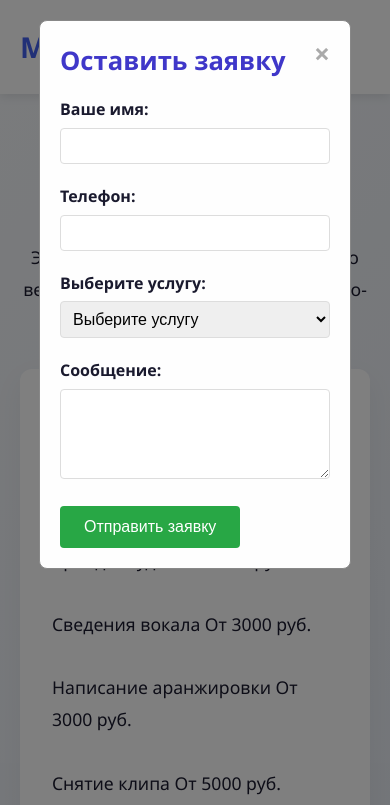
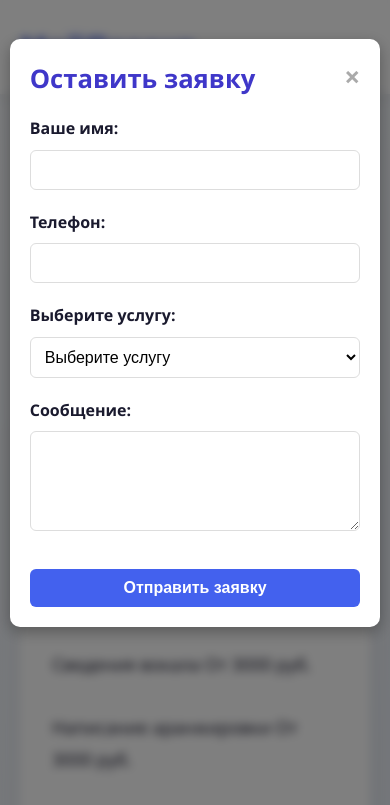
Before and after one commit to Nyctophilia-alt/rtr, a website: page index.html in a window 390 px wide. Both pictures are taken after a click on the button "Оставить заявку". Shown: the top 805 px of the page. Drawn offline with Linux system fonts and the light colour scheme.

Commit message:
Refactor index.css for improved styling and responsiveness. Updated button colors to use CSS variables, enhanced modal and form styles, and added media queries for better mobile support.

```diff
--- a/index.css
+++ b/index.css
@@ -215,10 +215,12 @@ footer {
 .application-button-container {
     text-align: center;
     padding: 20px 0;
+    margin: 20px auto;
+    max-width: 1200px;
 }
 
 .application-button {
-    background-color: #007bff;
+    background-color: var(--primary-color);
     color: white;
     padding: 15px 30px;
     border: none;
@@ -226,10 +228,12 @@ footer {
     font-size: 18px;
     cursor: pointer;
     transition: background-color 0.3s;
+    box-shadow: 0 2px 5px rgba(0, 0, 0, 0.2);
 }
 
 .application-button:hover {
-    background-color: #0056b3;
+    background-color: var(--secondary-color);
+    transform: translateY(-2px);
 }
 
 /* Стили для модального окна */
@@ -242,31 +246,34 @@ footer {
     width: 100%;
     height: 100%;
     background-color: rgba(0, 0, 0, 0.5);
+    backdrop-filter: blur(5px);
 }
 
 .modal-content {
-    background-color: #fefefe;
+    background-color: white;
     margin: 5% auto;
-    padding: 20px;
-    border: 1px solid #888;
-    width: 80%;
-    max-width: 600px;
-    border-radius: 8px;
+    padding: 30px;
+    border: none;
+    width: 90%;
+    max-width: 500px;
+    border-radius: 10px;
     position: relative;
+    box-shadow: 0 5px 15px rgba(0, 0, 0, 0.3);
 }
 
 .close {
     position: absolute;
     right: 20px;
-    top: 10px;
+    top: 15px;
     color: #aaa;
     font-size: 28px;
     font-weight: bold;
     cursor: pointer;
+    transition: color 0.3s;
 }
 
 .close:hover {
-    color: #000;
+    color: var(--dark-color);
 }
 
 /* Стили для формы */
@@ -276,35 +283,70 @@ footer {
 
 .form-group label {
     display: block;
-    margin-bottom: 5px;
-    font-weight: bold;
+    margin-bottom: 8px;
+    font-weight: 600;
+    color: var(--dark-color);
 }
 
 .form-group input,
 .form-group select,
 .form-group textarea {
     width: 100%;
-    padding: 8px;
+    padding: 12px;
     border: 1px solid #ddd;
-    border-radius: 4px;
+    border-radius: 6px;
     font-size: 16px;
+    transition: border-color 0.3s, box-shadow 0.3s;
+    background-color: #fff;
+}
+
+.form-group input:focus,
+.form-group select:focus,
+.form-group textarea:focus {
+    outline: none;
+    border-color: var(--primary-color);
+    box-shadow: 0 0 0 2px rgba(67, 97, 238, 0.1);
 }
 
 .form-group textarea {
     resize: vertical;
+    min-height: 100px;
 }
 
 .submit-button {
-    background-color: #28a745;
+    background-color: var(--primary-color);
     color: white;
-    padding: 12px 24px;
+    padding: 12px 30px;
     border: none;
-    border-radius: 4px;
+    border-radius: 6px;
     font-size: 16px;
+    font-weight: 600;
     cursor: pointer;
-    transition: background-color 0.3s;
+    transition: all 0.3s ease;
+    width: 100%;
+    margin-top: 10px;
 }
 
 .submit-button:hover {
-    background-color: #218838;
+    background-color: var(--secondary-color);
+    transform: translateY(-2px);
 }
+
+/* Медиа-запросы для адаптивности */
+@media (max-width: 768px) {
+    .modal-content {
+        margin: 10% auto;
+        width: 95%;
+        padding: 20px;
+    }
+
+    .form-group input,
+    .form-group select,
+    .form-group textarea {
+        padding: 10px;
+    }
+
+    .submit-button {
+        padding: 10px 20px;
+    }
+}
```
